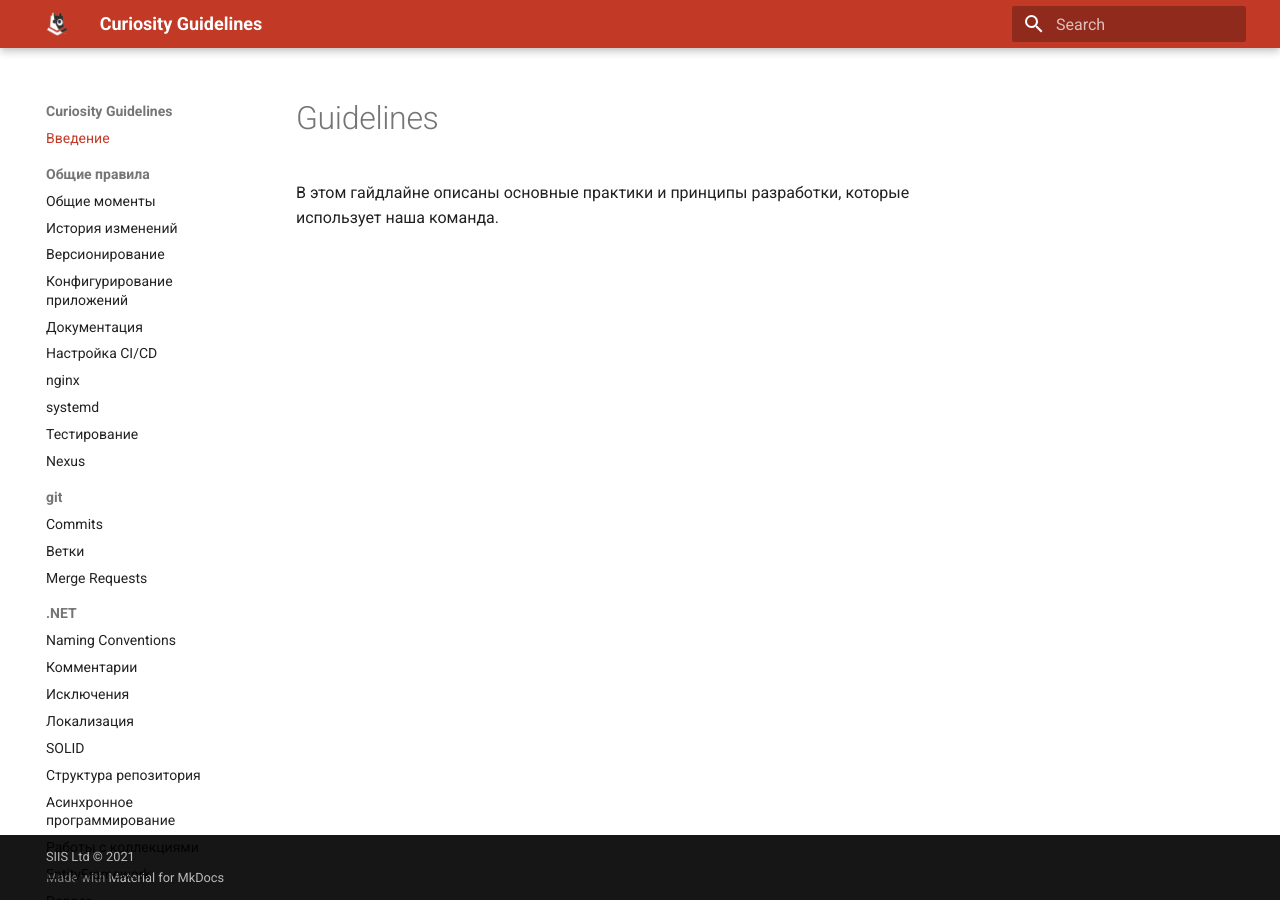
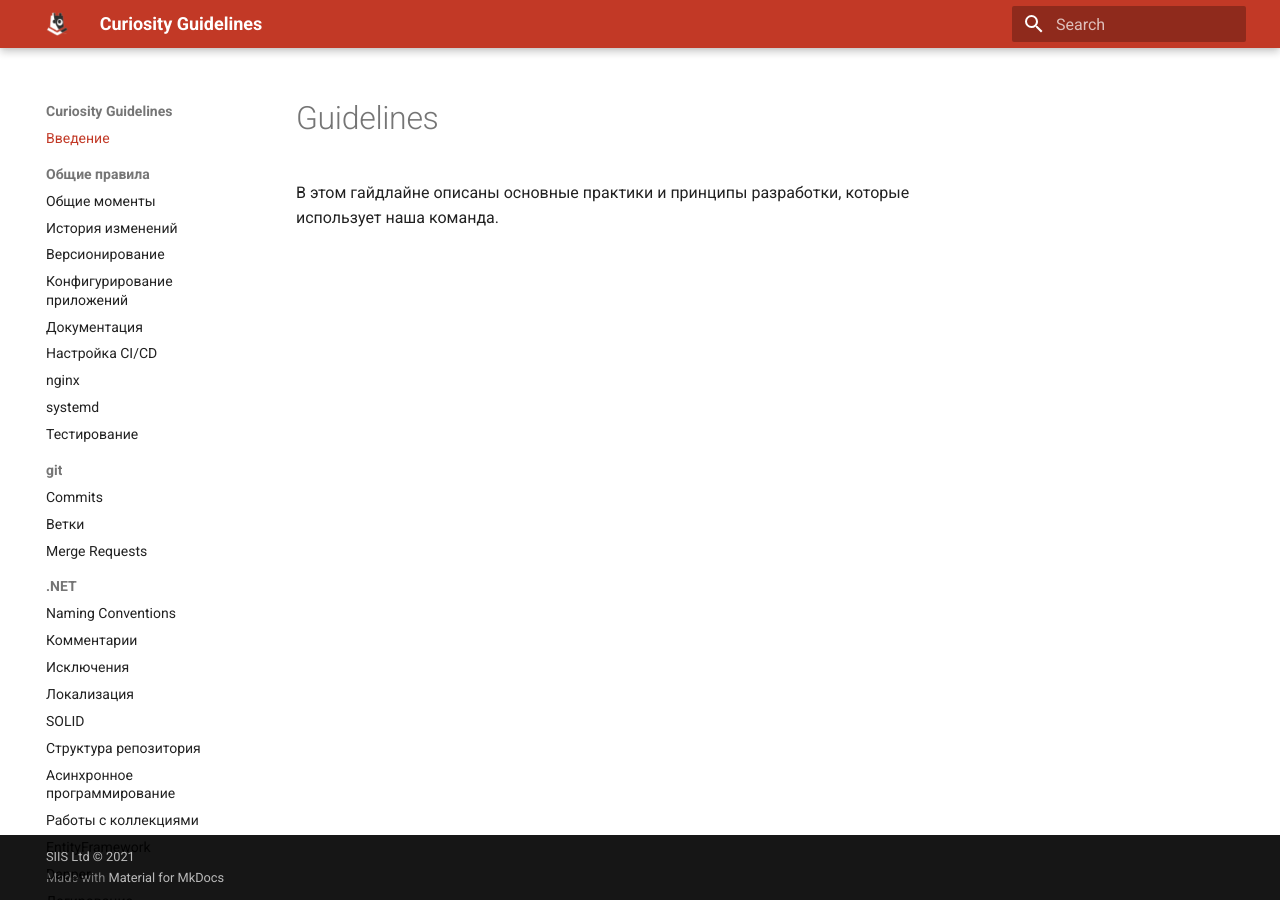
Before and after one commit to siisltd/Curiosity.Guidelines, an MkDocs documentation site: the page built from docs/index.md, in a window 1280 px wide. Built offline with MkDocs 1.6.1 and Material for MkDocs 9.7.7, drawn with Linux system fonts in a browser that asks for light colours.

Commit message:
Remove nexus article

```diff
--- a/mkdocs.yml
+++ b/mkdocs.yml
@@ -16,7 +16,6 @@ nav:
     - 'nginx': 'development/nginx.md'
     - 'systemd': 'development/systemd.md'
     - 'Тестирование': 'development/testing.md'
-    - 'Nexus': 'development/nexus.md'
   - 'git':
       - 'Commits': 'git/commits.md'
       - 'Ветки': 'git/branches.md'
```
